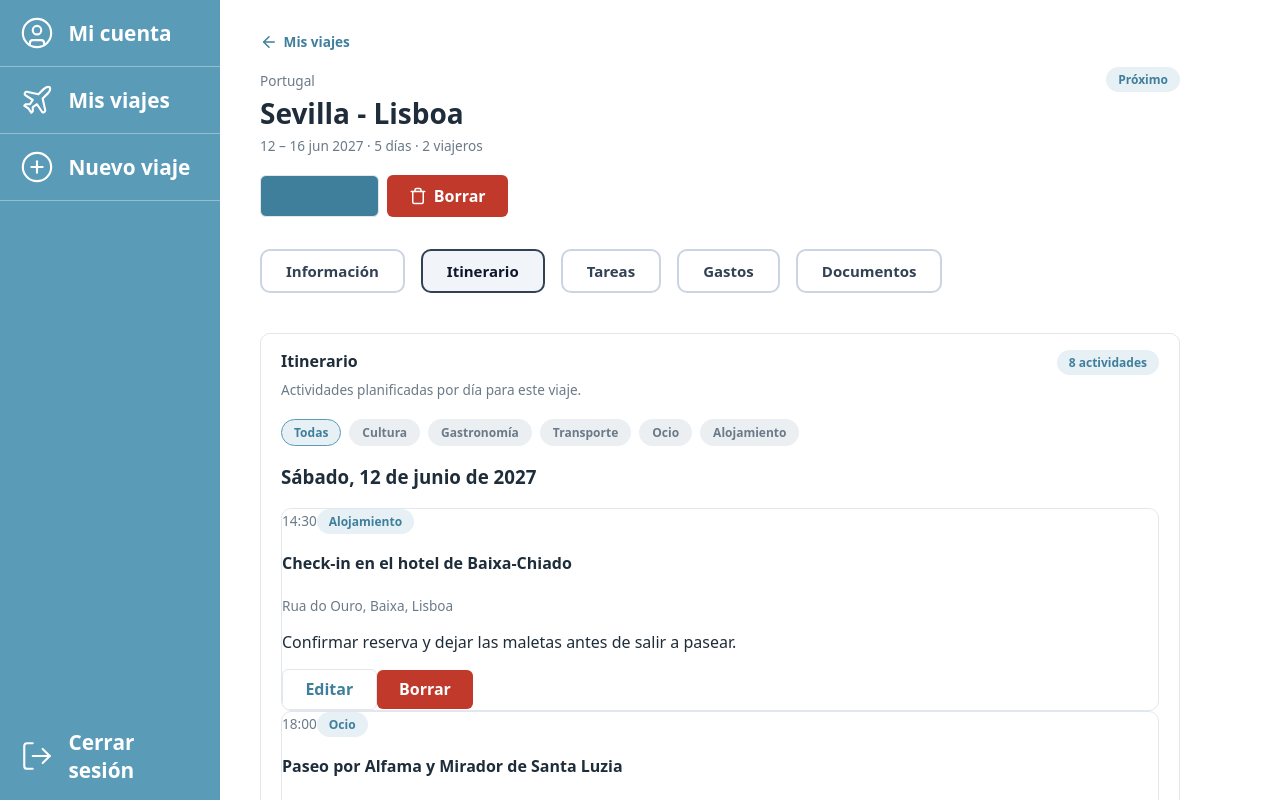
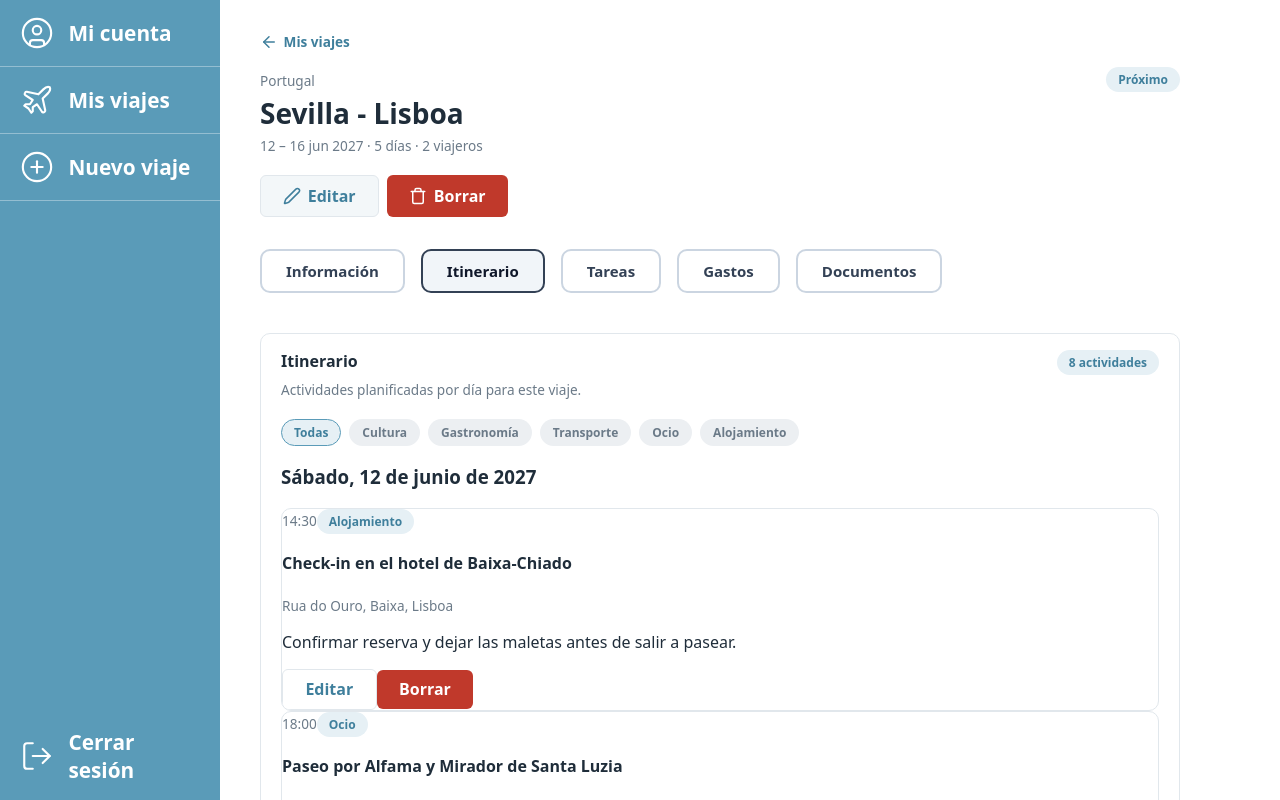
Before and after one commit to julgargil/travel-planner-, an Angular app in the folder frontend/: page /viajes/1/itinerario in a window 1280 px wide. In both pictures the pointer is over the button 319 px from the left and 195 px from the top of the page. Shown: the top 800 px of the page. Built offline with nearby package versions, Linux system fonts and the light colour scheme.

Commit message:
Bug de color en botones de editar arreglado. Closes #12

```diff
--- a/frontend/src/app/features/tareas/tareas.css
+++ b/frontend/src/app/features/tareas/tareas.css
@@ -85,7 +85,7 @@
   height: 18px;
   padding: 0;
   margin: 0;
-  border: 1.5px solid #b9c4cd;
+  border: 1.5px solid var(--color-borde-input);
   border-radius: 4px;
   background: white;
   cursor: pointer;
--- a/frontend/src/styles/componentes.css
+++ b/frontend/src/styles/componentes.css
@@ -75,6 +75,15 @@
   background: var(--color-peligro);
 }
 
+.boton-secundario:hover {
+  background: var(--color-cabecera);
+  color: var(--color-principal-oscuro);
+}
+
+.boton-peligro:hover {
+  background: var(--color-peligro-hover);
+}
+
 /* Iconos SVG de línea, como los del menú */
 .icono {
   width: 18px;
--- a/frontend/src/styles/variables.css
+++ b/frontend/src/styles/variables.css
@@ -9,5 +9,7 @@
   --color-apagado: #6b7a88;
   --color-pastilla: #e6f0f5;
   --color-peligro: #c0392b;
+  --color-peligro-hover: #a02f23;
+  --color-borde-input: #b9c4cd;
   --radio: 10px;
 }
```
